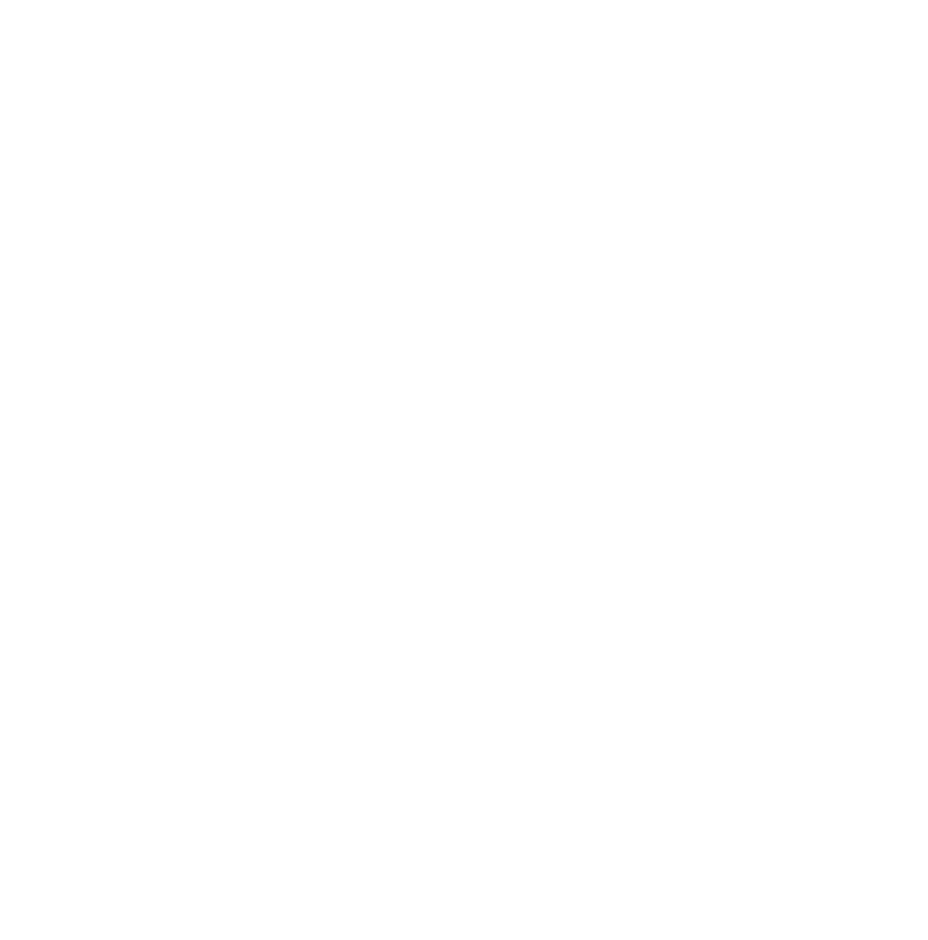
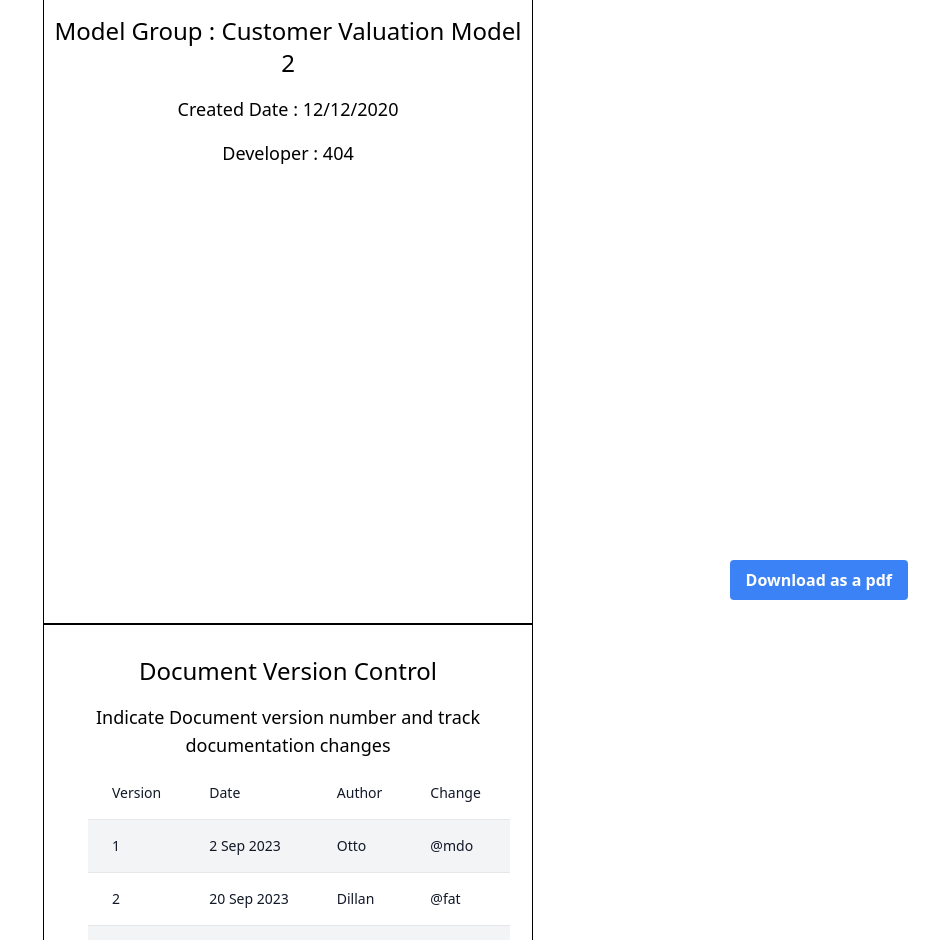
Before and after one commit to OmPr366/MRMCreatorApplication, a Next.js app: page /createdocument in a window 1280 px wide. Shown: the part 160-1100 px from the top of the page, without its empty margins (352-1280 px from the left). Before the commit the page ends 800 px from the top, so only its background shows below. Built offline with nearby package versions, Linux system fonts and the light colour scheme.

Commit message:
Pdf downloader added

```diff
--- a/package.json
+++ b/package.json
@@ -13,6 +13,8 @@
     "convert-csv-to-json": "^2.0.0",
     "eslint": "8.36.0",
     "eslint-config-next": "13.2.4",
+    "html2canvas": "^1.4.1",
+    "jspdf": "^2.5.1",
     "next": "13.2.4",
     "papaparse": "^5.4.1",
     "react": "18.2.0",
--- /dev/null
+++ b/src/components/MrmDocument/MRMPages/Content.tsx
@@ -0,0 +1,16 @@
+import React from 'react'
+
+const Content = () => {
+  return (
+    <div className="pdfBox">
+        {/* Content page  */}
+        <h1 className="text-3xl underline font-bold text-center text-blue-500  ">
+            Table of Content
+        </h1>
+
+
+    </div>
+  )
+}
+
+export default Content
--- /dev/null
+++ b/src/components/MrmDocument/MRMPages/Intro.tsx
@@ -0,0 +1,25 @@
+import React from "react";
+
+const Intro = () => {
+  return (
+    <div className="pdfBox">
+      {/* title */}
+      <h1 className="text-3xl underline font-bold text-center  ">
+        MODEL RISK MANAGEMENT DOCUMENT
+      </h1>
+      {/* Subtitle */}
+      <h2 className="text-2xl text-center font-medium	 mt-5 ">
+        Credit Line Decrease Model: Version 2
+      </h2>
+      <h2 className="text-2xl text-center font-medium	 mt-4 ">
+        Model Group : Customer Valuation Model 2
+      </h2>
+
+      {/* created Data */}
+      <h2 className="text-lg text-center  mt-4 ">Created Date : 12/12/2020</h2>
+      <h2 className="text-lg text-center  mt-4 ">Developer : 404</h2>
+    </div>
+  );
+};
+
+export default Intro;
--- /dev/null
+++ b/src/components/MrmDocument/MRMPages/VersionControl.tsx
@@ -0,0 +1,109 @@
+import React from 'react'
+
+const titles = ["version", "Date", "Author", "Change"]
+
+const VersionControl = () => {
+
+  return (
+    <div className="pdfBox">
+        <h2 className="text-2xl text-center font-medium	 mt-5 ">
+            Document Version Control
+        </h2>
+        <h3 className="text-lg text-center  mt-4 ">Indicate Document version number and track documentation changes</h3>
+
+        {/* Table  */}
+<div className="flex flex-col">
+  <div className="overflow-x-auto sm:mx-0.5 lg:mx-0.5">
+    <div className="py-2 inline-block min-w-full sm:px-6 lg:px-8">
+      <div className="overflow-hidden">
+        <table className="min-w-full">
+          <thead className="bg-white border-b">
+            <tr>
+              <th scope="col" className="text-sm font-medium text-gray-900 px-6 py-4 text-left">
+                Version
+              </th>
+              <th scope="col" className="text-sm font-medium text-gray-900 px-6 py-4 text-left">
+              Date
+              </th>
+              <th scope="col" className="text-sm font-medium text-gray-900 px-6 py-4 text-left">
+              Author
+              </th>
+              <th scope="col" className="text-sm font-medium text-gray-900 px-6 py-4 text-left">
+              Change
+              </th>
+            </tr>
+          </thead>
+          <tbody>
+            <tr className="bg-gray-100 border-b">
+              <td className="px-6 py-4 whitespace-nowrap text-sm font-medium text-gray-900">1</td>
+              <td className="text-sm text-gray-900 font-light px-6 py-4 whitespace-nowrap">
+              2 Sep 2023
+              </td>
+              <td className="text-sm text-gray-900 font-light px-6 py-4 whitespace-nowrap">
+                Otto
+              </td>
+              <td className="text-sm text-gray-900 font-light px-6 py-4 whitespace-nowrap">
+                @mdo
+              </td>
+            </tr>
+            <tr className="bg-white border-b">
+              <td className="px-6 py-4 whitespace-nowrap text-sm font-medium text-gray-900">2</td>
+              <td className="text-sm text-gray-900 font-light px-6 py-4 whitespace-nowrap">
+              20 Sep 2023
+              </td>
+              <td className="text-sm text-gray-900 font-light px-6 py-4 whitespace-nowrap">
+                Dillan
+              </td>
+              <td className="text-sm text-gray-900 font-light px-6 py-4 whitespace-nowrap">
+                @fat
+              </td>
+            </tr>
+            <tr className="bg-gray-100 border-b">
+              <td className="px-6 py-4 whitespace-nowrap text-sm font-medium text-gray-900">3</td>
+              <td className="text-sm text-gray-900 font-light px-6 py-4 whitespace-nowrap">
+              22 Sep 2023
+              </td>
+              <td className="text-sm text-gray-900 font-light px-6 py-4 whitespace-nowrap">
+                Twen
+              </td>
+              <td className="text-sm text-gray-900 font-light px-6 py-4 whitespace-nowrap">
+                @twitter
+              </td>
+            </tr>
+            <tr className="bg-white border-b">
+              <td className="px-6 py-4 whitespace-nowrap text-sm font-medium text-gray-900">4.0</td>
+              <td className="text-sm text-gray-900 font-light px-6 py-4 whitespace-nowrap">
+              29 Sep 2023
+              </td>
+              <td className="text-sm text-gray-900 font-light px-6 py-4 whitespace-nowrap">
+                Dillan
+              </td>
+              <td className="text-sm text-gray-900 font-light px-6 py-4 whitespace-nowrap">
+                @fat
+              </td>
+            </tr>
+            <tr className="bg-white border-b">
+              <td className="px-6 py-4 whitespace-nowrap text-sm font-medium text-gray-900">4</td>
+              <td className="text-sm text-gray-900 font-light px-6 py-4 whitespace-nowrap">
+              29 Oct 2021
+              </td>
+              <td className="text-sm text-gray-900 font-light px-6 py-4 whitespace-nowrap">
+                Dillan
+              </td>
+              <td className="text-sm text-gray-900 font-light px-6 py-4 whitespace-nowrap">
+                @fat
+              </td>
+            </tr>
+
+          </tbody>
+        </table>
+      </div>
+    </div>
+  </div>
+</div>
+
+    </div>
+  )
+}
+
+export default VersionControl
--- a/src/components/MrmDocument/Result.js
+++ b/src/components/MrmDocument/Result.js
@@ -1,11 +1,37 @@
-import React from 'react'
+import html2canvas from "html2canvas";
+import jsPDF from "jspdf";
+import React from "react";
+import VersionControl from "./MRMPages/VersionControl";
+import Intro from "./MRMPages/Intro";
+import Content from "./MRMPages/Content";
 
 const Result = () => {
+  // Create a pdf file
+  const downloadPdf = () => {
+    const input = document.getElementById("pdf");
+    html2canvas(input).then((canvas) => {
+      const imgData = canvas.toDataURL("image/png");
+      const pdf = new jsPDF();
+      pdf.addImage(imgData, "JPEG", 0, 0);
+      pdf.save("download.pdf");
+    });
+  };
+
   return (
-    <div>
-        <h1 className='text-bold underline'>MODEL RISK MANAGEMENT DOCUMENT</h1>
-    </div>
-  )
-}
+    <>
+    <div className="w-screen flex flex-column justify-center ">
+      <div id="pdf">
+        {/* Page 1 */}
+        <Intro />
+        {/* page2 */}
+        <VersionControl />
+        <Content />
+      </div>
+      </div>
 
-export default Result
+
+    </>
+  );
+};
+
+export default Result;
--- a/src/pages/createdocument.js
+++ b/src/pages/createdocument.js
@@ -1,9 +1,69 @@
-import React from 'react'
+import React from "react";
+import Result from "../components/MrmDocument/Result";
+import html2canvas from "html2canvas";
+import jsPDF from "jspdf";
 
 const createdocument = () => {
+  function getPDF() {
+    const input = document.getElementById("pdf");
+    // get the height and width of the div having id = 'pdf'
+    var HTML_Width = input.offsetWidth;
+    var HTML_Height = input.offsetHeight;
+    var top_left_margin = 15;
+    var PDF_Width = HTML_Width + top_left_margin * 2;
+    var PDF_Height = PDF_Width * 1.5 + top_left_margin * 2;
+    var canvas_image_width = HTML_Width;
+    var canvas_image_height = HTML_Height;
+
+    var totalPDFPages = Math.ceil(HTML_Height / PDF_Height) - 1;
+
+    html2canvas(input, { allowTaint: true }).then(function (canvas) {
+      canvas.getContext("2d");
+
+      console.log(canvas.height + "  " + canvas.width);
+
+      let imgData = canvas.toDataURL("image/jpeg", 1.0);
+      let pdf = new jsPDF("p", "pt", [PDF_Width, PDF_Height]);
+      pdf.addImage(
+        imgData,
+        "JPG",
+        top_left_margin,
+        top_left_margin,
+        canvas_image_width,
+        canvas_image_height
+      );
+
+      console.log(totalPDFPages);
+      for (let i = 1; i <= totalPDFPages; i++) {
+        pdf.addPage();
+        pdf.addImage(
+          imgData,
+          "JPG",
+          top_left_margin,
+          -(PDF_Height * i) + top_left_margin * 4,
+          canvas_image_width,
+          canvas_image_height
+        );
+      }
+
+      pdf.save("HTML-Document.pdf");
+    });
+  }
   return (
-    <div>createdocument</div>
-  )
-}
+    <div>
+      createdocument
+      <Result />
+      {/* Download as a pdf  */}
+      <div className="fixed bottom-10 right-5 ">
+        <button
+          className="bg-blue-500 hover:bg-blue-700 text-white font-bold py-2 px-4 rounded"
+          onClick={getPDF}
+        >
+          Download as a pdf
+        </button>
+      </div>
+    </div>
+  );
+};
 
-export default createdocument
+export default createdocument;
--- a/src/styles/globals.css
+++ b/src/styles/globals.css
@@ -1,3 +1,15 @@
 @tailwind base;
 @tailwind components;
 @tailwind utilities;
+
+
+/* Result Css */
+.pdfBox{
+  width: 490px;
+
+  height: 760px;
+  border: 1px solid #000;
+  padding: 10px;
+  margin: 0 auto;
+
+}
--- a/tsconfig.json
+++ b/tsconfig.json
@@ -22,7 +22,7 @@
     "next-env.d.ts",
     "**/*.ts",
     "**/*.tsx"
-  ],
+, "src/components/MrmDocument/Result.js"  ],
   "exclude": [
     "node_modules"
   ]
```
Also changed, not shown: 1 other file (tests, documents, lock files or other folders).
